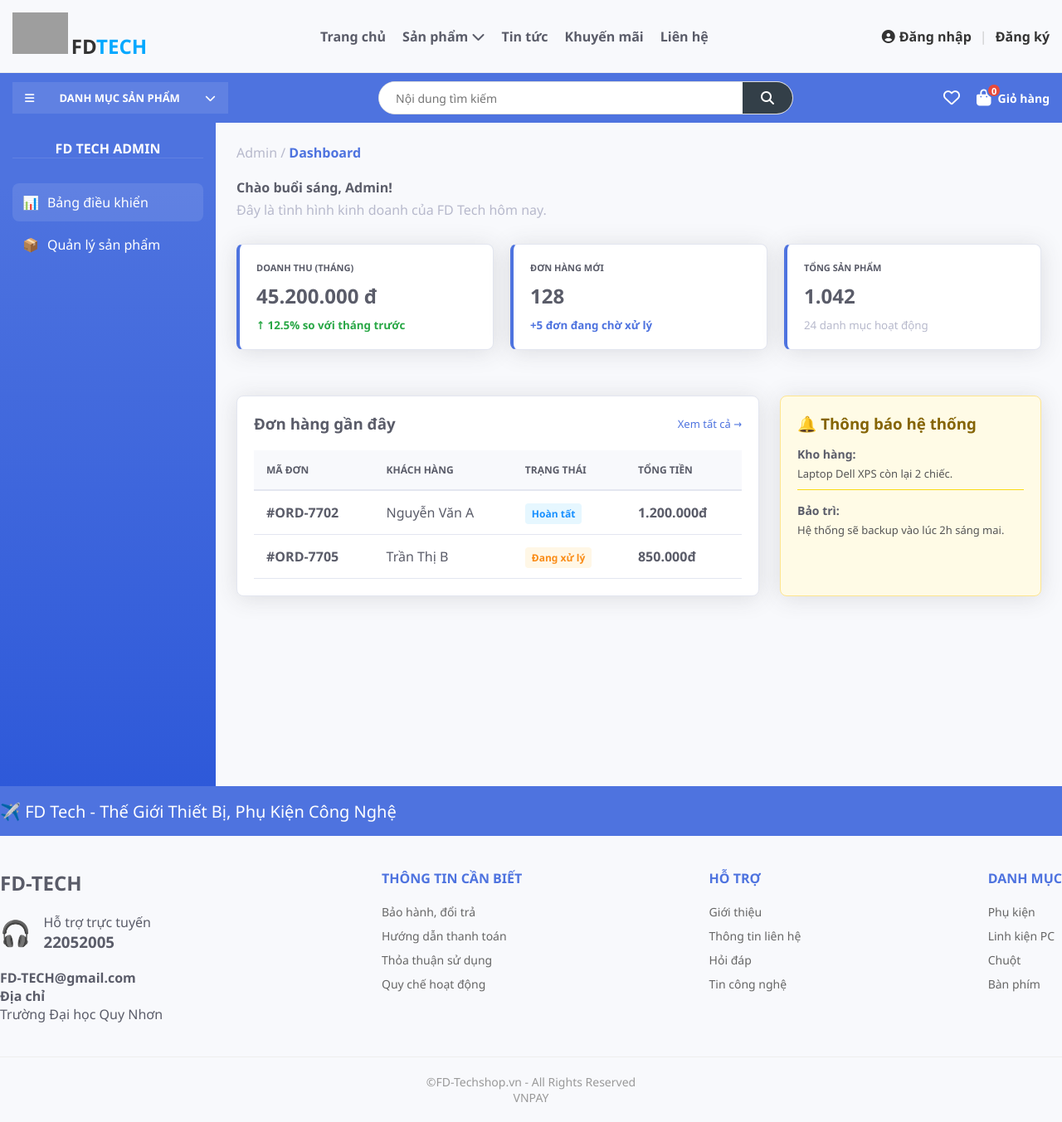
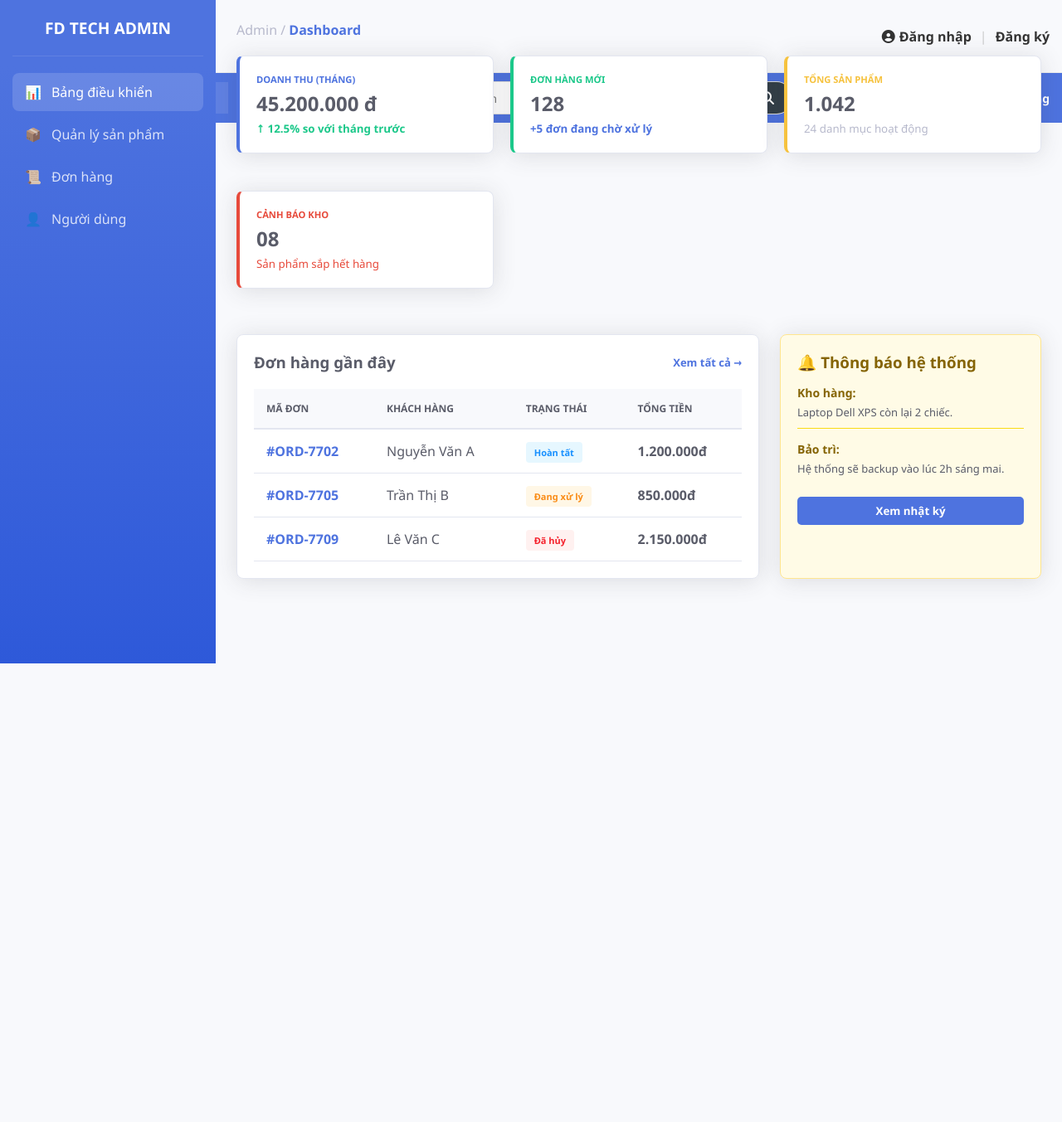
Before and after one commit to thnh-dc/FD-Tech, a PHP site: page /FD-Tech/admin/dashboard.php in a window 1280 px wide. Shown: the whole page at 83% size. After the commit the page ends 800 px from the top, so only its background shows below. Run offline with PHP 8.4, Linux system fonts and the light colour scheme; grey boxes are pictures that could not be loaded.

Commit message:
update dashboard + style admin

```diff
--- a/admin/dashboard.php
+++ b/admin/dashboard.php
@@ -2,15 +2,21 @@
 
 <div class="admin-wrapper">
     <aside class="admin-sidebar">
-        <h2 style="font-size: var(--text-xl); margin-bottom: 30px; color: white; padding: 0 12px;">FD TECH ADMIN</h2>
+        <h2>FD TECH ADMIN</h2>
         <nav class="sidebar-menu">
-            <a href="/FD-Tech/admin/dashboard.php" class="active" style="display:flex; align-items:center; gap:10px; padding:12px; background:rgba(255,255,255,0.1); border-radius:8px; color:white; text-decoration:none; margin-bottom:5px;">
+            <a href="/FD-Tech/admin/dashboard.php" class="active">
                 <span>📊</span> Bảng điều khiển
             </a>
-            <a href="/FD-Tech/admin/products/list.php" style="display:flex; align-items:center; gap:10px; padding:12px; color:white; text-decoration:none; transition: 0.3s;">
+            <a href="/FD-Tech/admin/products/list.php">
                 <span>📦</span> Quản lý sản phẩm
             </a>
-            </nav>
+            <a href="#">
+                <span>📜</span> Đơn hàng
+            </a>
+            <a href="#">
+                <span>👤</span> Người dùng
+            </a>
+        </nav>
     </aside>
 
     <main class="admin-main">
@@ -19,36 +25,41 @@
         </nav>
 
         <header style="margin-bottom: 30px;">
-            <h1 style="font-size: var(--text-2xl); margin-bottom: 5px;">Chào buổi sáng, Admin!</h1>
+            <h1 style="font-size: 1.75rem; color: var(--text-main); margin-bottom: 5px;">Chào buổi sáng, Admin!</h1>
             <p style="color: var(--text-muted);">Đây là tình hình kinh doanh của FD Tech hôm nay.</p>
         </header>
 
-        <div class="stats-grid" style="display: grid; grid-template-columns: repeat(auto-fit, minmax(200px, 1fr)); gap: 20px; margin-bottom: 30px;">
+        <div class="stats-grid">
             <div class="card stat-item">
-                <span class="text-muted" style="font-size: 11px; font-weight: 600; text-transform: uppercase;">Doanh thu (Tháng)</span>
-                <h2 style="margin: 10px 0; font-size: 24px;">45.200.000 đ</h2>
-                <small style="color: #28a745; font-weight: 600;">↑ 12.5% so với tháng trước</small>
+                <span style="font-size: 0.7rem; font-weight: 700; color: var(--primary); text-transform: uppercase;">Doanh thu (Tháng)</span>
+                <h2>45.200.000 đ</h2>
+                <small style="color: var(--success); font-weight: 600;">↑ 12.5% so với tháng trước</small>
             </div>
 
-            <div class="card stat-item">
-                <span class="text-muted" style="font-size: 11px; font-weight: 600; text-transform: uppercase;">Đơn hàng mới</span>
-                <h2 style="margin: 10px 0; font-size: 24px;">128</h2>
+            <div class="card stat-item" style="border-left-color: var(--success);">
+                <span style="font-size: 0.7rem; font-weight: 700; color: var(--success); text-transform: uppercase;">Đơn hàng mới</span>
+                <h2>128</h2>
                 <small style="color: var(--primary); font-weight: 600;">+5 đơn đang chờ xử lý</small>
             </div>
 
-            <div class="card stat-item">
-                <span class="text-muted" style="font-size: 11px; font-weight: 600; text-transform: uppercase;">Tổng sản phẩm</span>
-                <h2 style="margin: 10px 0; font-size: 24px;">1.042</h2>
+            <div class="card stat-item" style="border-left-color: var(--warning);">
+                <span style="font-size: 0.7rem; font-weight: 700; color: var(--warning); text-transform: uppercase;">Tổng sản phẩm</span>
+                <h2>1.042</h2>
                 <small style="color: var(--text-muted);">24 danh mục hoạt động</small>
+            </div>
+
+            <div class="card stat-item" style="border-left-color: var(--danger);">
+                <span style="font-size: 0.7rem; font-weight: 700; color: var(--danger); text-transform: uppercase;">Cảnh báo kho</span>
+                <h2>08</h2>
+                <small style="color: var(--danger);">Sản phẩm sắp hết hàng</small>
             </div>
         </div>
 
         <div style="display: grid; grid-template-columns: 2fr 1fr; gap: 25px;">
-
             <section class="card">
                 <div style="display: flex; justify-content: space-between; align-items: center; margin-bottom: 20px;">
-                    <h3 style="margin: 0;">Đơn hàng gần đây</h3>
-                    <a href="#" style="font-size: 13px; color: var(--primary); text-decoration: none;">Xem tất cả →</a>
+                    <h3 style="margin: 0; color: var(--text-main);">Đơn hàng gần đây</h3>
+                    <a href="#" style="font-size: 13px; color: var(--primary); text-decoration: none; font-weight: 600;">Xem tất cả →</a>
                 </div>
                 <table class="admin-table">
                     <thead>
@@ -61,16 +72,22 @@
                     </thead>
                     <tbody>
                         <tr>
-                            <td style="font-weight: 600;">#ORD-7702</td>
+                            <td style="font-weight: 600; color: var(--primary);">#ORD-7702</td>
                             <td>Nguyễn Văn A</td>
-                            <td><span class="badge" style="background: #e6f7ff; color: #1890ff; padding: 4px 8px; border-radius: 4px; font-size: 12px;">Hoàn tất</span></td>
-                            <td style="font-weight: 600;">1.200.000đ</td>
+                            <td><span class="badge" style="background: #e6f7ff; color: #1890ff;">Hoàn tất</span></td>
+                            <td style="font-weight: 700;">1.200.000đ</td>
                         </tr>
                         <tr>
-                            <td style="font-weight: 600;">#ORD-7705</td>
+                            <td style="font-weight: 600; color: var(--primary);">#ORD-7705</td>
                             <td>Trần Thị B</td>
-                            <td><span class="badge" style="background: #fff7e6; color: #fa8c16; padding: 4px 8px; border-radius: 4px; font-size: 12px;">Đang xử lý</span></td>
-                            <td style="font-weight: 600;">850.000đ</td>
+                            <td><span class="badge" style="background: #fff7e6; color: #fa8c16;">Đang xử lý</span></td>
+                            <td style="font-weight: 700;">850.000đ</td>
+                        </tr>
+                        <tr>
+                            <td style="font-weight: 600; color: var(--primary);">#ORD-7709</td>
+                            <td>Lê Văn C</td>
+                            <td><span class="badge" style="background: #fff1f0; color: #f5222d;">Đã hủy</span></td>
+                            <td style="font-weight: 700;">2.150.000đ</td>
                         </tr>
                     </tbody>
                 </table>
@@ -82,16 +99,16 @@
                 </h3>
                 <div style="display: flex; flex-direction: column; gap: 15px; margin-top: 15px;">
                     <div style="padding-bottom: 10px; border-bottom: 1px solid #fadb14;">
-                        <p style="margin: 0; font-weight: 600; font-size: 14px;">Kho hàng:</p>
-                        <p style="margin: 5px 0 0; font-size: 13px; color: #555;">Laptop Dell XPS còn lại 2 chiếc.</p>
+                        <p style="margin: 0; font-weight: 700; font-size: 14px; color: #856404;">Kho hàng:</p>
+                        <p style="margin: 5px 0 0; font-size: 13px; color: var(--text-main);">Laptop Dell XPS còn lại 2 chiếc.</p>
                     </div>
                     <div>
-                        <p style="margin: 0; font-weight: 600; font-size: 14px;">Bảo trì:</p>
-                        <p style="margin: 5px 0 0; font-size: 13px; color: #555;">Hệ thống sẽ backup vào lúc 2h sáng mai.</p>
+                        <p style="margin: 0; font-weight: 700; font-size: 14px; color: #856404;">Bảo trì:</p>
+                        <p style="margin: 5px 0 0; font-size: 13px; color: var(--text-main);">Hệ thống sẽ backup vào lúc 2h sáng mai.</p>
                     </div>
+                    <button class="btn btn-primary" style="width: 100%; margin-top: 10px;">Xem nhật ký</button>
                 </div>
             </section>
-
         </div>
     </main>
 </div>
--- a/assets/css/style_admin.css
+++ b/assets/css/style_admin.css
@@ -174,3 +174,36 @@ body {
     transition: 0.3s;
 }
 .upload-box:hover { border-color: var(--primary); background: #f0f4ff; }
+
+/* ẨN CÁC THÀNH PHẦN TRANG CHỦ KHI Ở ADMIN */
+header,
+.header-top,
+.main-menu,
+footer,
+.footer-bottom,
+.nav-bar {
+    display: none !important;
+}
+
+/* ĐẢM BẢO ADMIN-WRAPPER CHIẾM TOÀN MÀN HÌNH */
+.admin-wrapper {
+    position: fixed;
+    top: 0;
+    left: 0;
+    width: 100%;
+    height: 100vh;
+    z-index: 9999; /* Đè lên trên mọi thứ */
+    overflow-y: auto; /* Cho phép cuộn bên trong nội dung */
+}
+
+/* Để Sidebar không bị che mất phần trên khi cuộn trang */
+.admin-sidebar {
+    height: 100vh;
+    position: sticky;
+    top: 0;
+}
+
+/* Đảm bảo bảng đơn hàng không bị tràn trên màn hình nhỏ */
+.card {
+    overflow-x: auto;
+}
```
